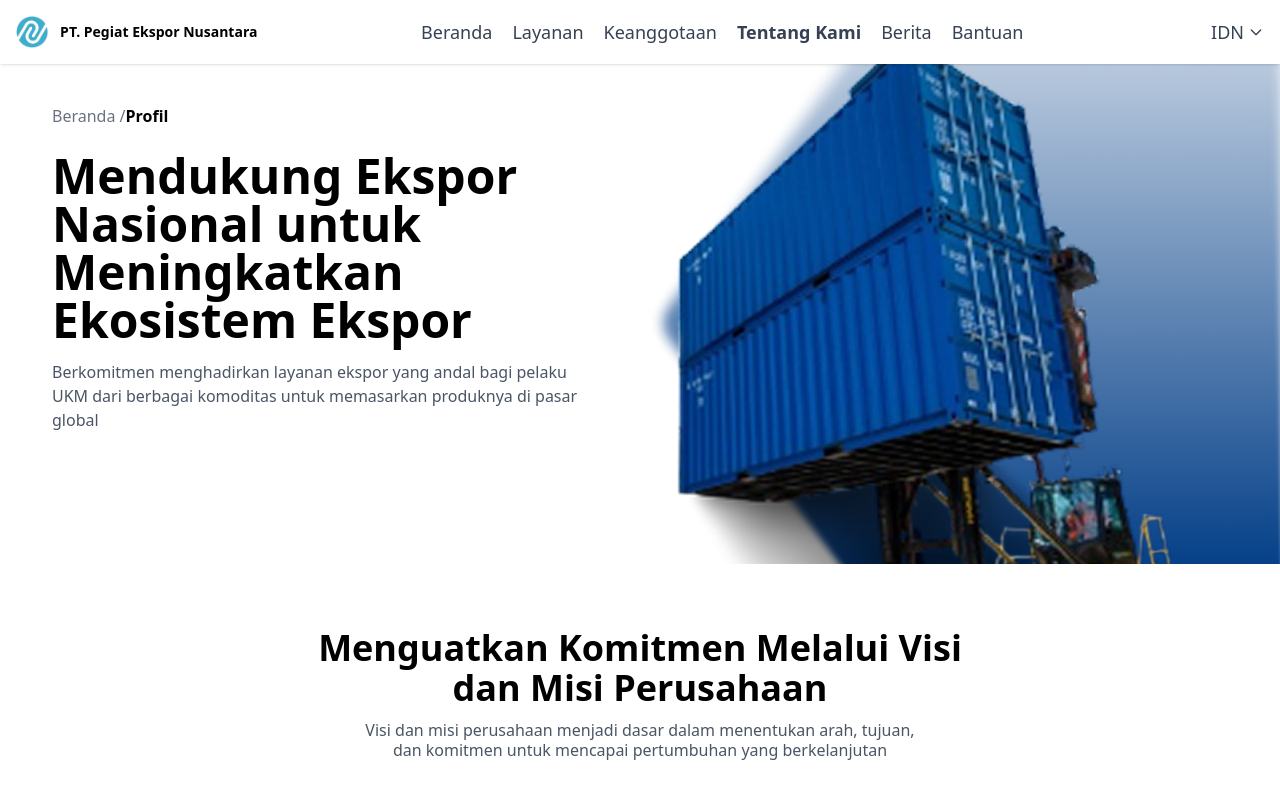
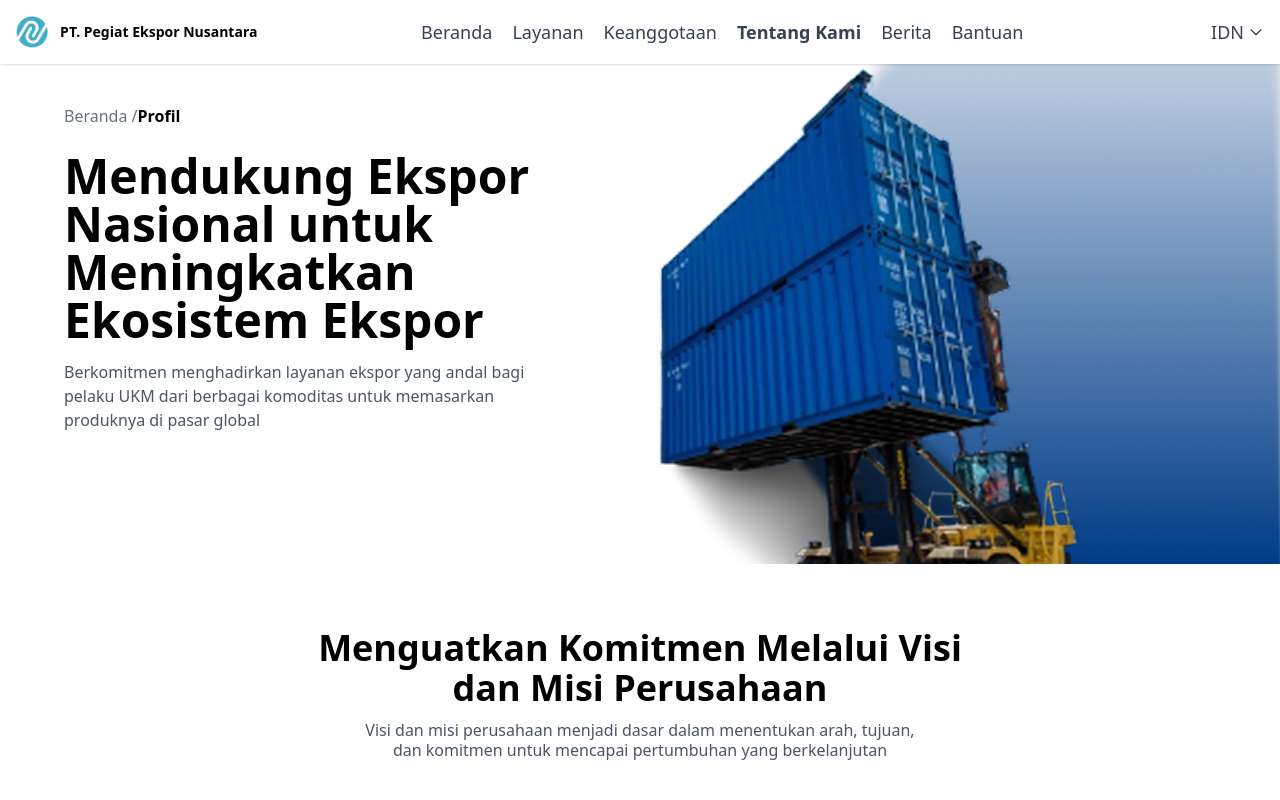
Before and after one commit to 23081010252/pens_website, a React (Vite) app: page / in a window 1280 px wide. Both pictures are taken after a click on the link "Tentang Kami". Shown: the top 800 px of the page. Built offline with nearby package versions, Linux system fonts and the light colour scheme.

Commit message:
Update Profil1.jsx

```diff
--- a/src/pages/Profil1.jsx
+++ b/src/pages/Profil1.jsx
@@ -1,7 +1,15 @@
+/**
+ * komponen halaman profil perusahaan yang menampilkan sejarah, visi-misi, dan pencapaian.
+ * menggunakan tata letak timeline vertikal untuk menampilkan perjalanan waktu (milestones).
+ * * @component
+ * @param {object} props - properti komponen.
+ * @param {function} props.setActivePage - fungsi untuk mengatur status halaman aktif dalam aplikasi.
+ */
+
 import { useTranslation } from "react-i18next";
+import CTASection from "../components/CTASection";
 
-// Data Milestone statis disederhanakan hanya untuk tahun dan nomor kartu,
-// karena I18N key untuk deskripsi dan judulnya sama untuk semua item.
+/** * data statis untuk mendefinisikan tahun dan nomor urut kartu pada bagian sejarah. */
 const milestonesData = [
   { tahun: "2015", card_number: 1 },
   { tahun: "2018", card_number: 2 },
@@ -10,30 +18,30 @@ const milestonesData = [
 ];
 
 export default function Profil1({ setActivePage }) {
-  // Gunakan hook useTranslation dan tentukan namespace 'profil'
+  /** * inisialisasi hook lokalisasi menggunakan namespace 'profil'. */
   const { t } = useTranslation("profil");
 
-  // Membagi data menjadi Kolom Kiri (indeks genap) dan Kolom Kanan (indeks ganjil)
-  const leftMilestones = milestonesData.filter((_, index) => index % 2 === 0); // Item 1 (2015), Item 3 (2020)
-  const rightCards = milestonesData.filter((_, index) => index % 2 !== 0); // Item 2 (2018), Item 4 (2023)
+  /** * memisahkan data milestones untuk kebutuhan rendering kolom kiri dan kanan secara spesifik. */
+  const leftMilestones = milestonesData.filter((_, index) => index % 2 === 0);
+  const rightCards = milestonesData.filter((_, index) => index % 2 !== 0);
 
-  /* --- KOMPONEN REUSABLE UNTUK MENJAGA KEBERSIHAN KODE --- */
+  /**
+   * sub-komponen untuk merender konten teks milestone di sisi kiri timeline.
+   * @param {object} data - objek data milestone tunggal.
+   * @param {number} index - indeks urutan item.
+   * @param {number} totalLeft - total jumlah item di kolom kiri.
+   */
+  const MilestoneLeft = ({ data, index, totalLeft }) => {
+    const isLastItem = index === totalLeft - 1;
+    const itemClassName = index < totalLeft - 1 ? "mb-64 md:mb-44" : "";
+    const itemMarginTop = index === 0 ? "mt-5" : "";
 
-  // Komponen untuk Milestone Kiri (Teks dan Tahun)
-  const MilestoneLeft = ({ data, index, totalLeft }) => {
-    // Tiga item kiri (2015, 2020) menggunakan margin bawah statis, kecuali item terakhir.
-    const isLastItem = index === totalLeft - 1;
-    // Menggunakan margin/jarak besar yang Anda berikan di desain awal
-    const itemClassName = index < totalLeft - 1 ? "mb-64 md:mb-44" : "";
-    const itemMarginTop = index === 0 ? "mt-5" : ""; // Margin atas untuk item 2015 sesuai desain
-
-    // Fungsi untuk mengurus navigasi (dipertahankan agar konsisten dengan SPA jika dipakai)
+    /** * fungsi internal untuk mengurus navigasi dan reset posisi scroll. */
     const handleNavigation = (pageIdentifier) => {
       window.scrollTo(0, 0);
       if (setActivePage) {
         setActivePage(pageIdentifier);
       } else {
-        // Fallback atau aksi default jika bukan SPA
         console.warn(`Navigasi ke halaman: ${pageIdentifier}`);
       }
     };
@@ -49,12 +57,15 @@ export default function Profil1({ setActivePage }) {
     );
   };
 
-  // Komponen untuk Card Milestone Kanan
+  /**
+   * sub-komponen untuk merender kartu informasi milestone di sisi kanan timeline.
+   * @param {object} data - objek data milestone tunggal.
+   * @param {number} index - indeks urutan kartu.
+   * @param {number} totalRight - total jumlah kartu di kolom kanan.
+   */
   const MilestoneRight = ({ data, index, totalRight }) => {
-    // Card 1, 2, 3 menggunakan pb-36. Card 4 menggunakan pb-28.
     const isLastItem = index === totalRight - 1;
     const cardPadding = isLastItem ? "pb-28" : "pb-36";
-    // Nomor kartu 1, 2, 3, 4 disesuaikan. Kita hanya merender kartu genap di sini.
 
     return (
       <div
@@ -80,11 +91,10 @@ export default function Profil1({ setActivePage }) {
 
   return (
     <div className="space-y-16">
-      {/* hero */}
+      {/** bagian hero yang mencakup navigasi breadcrumb dan ringkasan profil perusahaan */}
       <section>
-        <div className="grid grid-cols-2">
-          {/* text kiri */}
-          <div className="max-w-xl mx-auto pt-10 px-4 md:px-5">
+        <div className="grid grid-cols-2 gap-x-20">
+          <div className="max-w-lg mx-auto pt-10 px-5">
             <div className="mb-6 text-base">
               <button
                 onClick={() => handleNavigation("Beranda")}
@@ -106,8 +116,8 @@ export default function Profil1({ setActivePage }) {
               {t("hero_deskripsi")}
             </p>
           </div>
-          {/* gambar kanan */}
-          <div className="relative flex justify-center items-center w-full h-auto md:h-[500px] overflow-hidden">
+          {/** visual hero dengan komposisi gambar latar dan gambar */}
+          <div className="relative flex w-full h-auto md:h-[500px]">
             <img
               src="image 6.png"
               alt=""
@@ -116,14 +126,15 @@ export default function Profil1({ setActivePage }) {
             <img
               src="image 2.png"
               alt=""
-              className="z-10 w-auto h-full sm:h-80 md:h-[600px] md:-translate-x-10"
+              className="z-10 w-auto h-full md:-translate-x-10"
             />
           </div>
         </div>
       </section>
-      {/* konten */}
+
+      {/** bagian konten untuk menyajikan nilai-nilai inti, visi, dan misi perusahaan */}
       <section className="space-y-16 mb-3">
-        {/* profil perusahaan */}
+        {/** profil perusahaan yang menjelaskan mengenai identitas organisasi */}
         <div className="relative max-w-6xl mx-auto px-4 space-y-10">
           <div className="flex items-center justify-center max-w-screen">
             <div className="max-w-6xl text-center leading-tight space-y-3">
@@ -136,7 +147,7 @@ export default function Profil1({ setActivePage }) {
             </div>
           </div>
           <div className="grid grid-cols-2 gap-2 max-w-4xl mx-auto">
-            {/* text kiri: Nilai & Visi */}
+            {/** daftar nilai-nilai perusahaan dan visi perusahaan */}
             <div className="flex flex-col gap-2">
               <div className="bg-white rounded-2xl shadow-[inset_-3px_0_1px_rgba(0,0,0,0.3)] p-6 pb-28">
                 <h3 className="font-semibold text-xl">{t("nilai_judul")} </h3>
@@ -173,7 +184,7 @@ export default function Profil1({ setActivePage }) {
                 <p className="text-gray-700 mt-2">{t("visi_deskripsi")}</p>
               </div>
             </div>
-            {/* text kanan: Gambar & Misi */}
+            {/** memadukan aset visual (gambar) dengan daftar misi perusahaan */}
             <div className="flex flex-col gap-2">
               <img
                 src="image 1.png"
@@ -214,7 +225,7 @@ export default function Profil1({ setActivePage }) {
           </div>
         </div>
 
-        {/* sejarah perusahaan (Milestone Timeline) */}
+        {/** sejarah perusahaan yang mencakup implementasi timeline */}
         <div className="relative max-w-6xl mx-auto px-4 space-y-10">
           <div className="flex items-center justify-center max-w-screen">
             <div className="max-w-6xl text-center leading-tight space-y-3">
@@ -227,9 +238,9 @@ export default function Profil1({ setActivePage }) {
             </div>
           </div>
           <div className="grid grid-cols-[1fr_0.1fr_1fr] max-w-4xl mx-auto gap-8">
-            {/* Kolom kiri (Milestone genap: 2015, 2020) */}
+            {/** label tahun dan judul milestone perusahaan */}
             <div className="flex flex-col text-right">
-              {/* Kami menggunakan 4 item untuk mereplikasi struktur dari desain asli */}
+              {/** item 1 */}
               <div className="mt-5 mb-64 md:mb-38">
                 <h1 className="font-semibold text-5xl mb-5">
                   {milestonesData[0].tahun}
@@ -241,6 +252,7 @@ export default function Profil1({ setActivePage }) {
                   {t("sejarah_milestone_deskripsi")}
                 </p>
               </div>
+              {/** item 2 */}
               <div className="mb-64 md:mb-38">
                 <h1 className="font-semibold text-5xl mb-5">
                   {milestonesData[1].tahun}
@@ -252,6 +264,7 @@ export default function Profil1({ setActivePage }) {
                   {t("sejarah_milestone_deskripsi")}
                 </p>
               </div>
+              {/** item 3 */}
               <div className="mb-64 md:mb-38">
                 <h1 className="font-semibold text-5xl mb-5">
                   {milestonesData[2].tahun}
@@ -263,6 +276,7 @@ export default function Profil1({ setActivePage }) {
                   {t("sejarah_milestone_deskripsi")}
                 </p>
               </div>
+              {/** item 4 */}
               <div>
                 <h1 className="font-semibold text-5xl mb-5">
                   {milestonesData[3].tahun}
@@ -276,11 +290,11 @@ export default function Profil1({ setActivePage }) {
               </div>
             </div>
 
-            {/* garis vertikal (Timeline Line) DENGAN GARIS HORIZONTAL SEBAGAI MARKER */}
+            {/** garis vertikal dengan elemen visual yang membatasi timeline dengan marker penanda (tick) */}
             <div className="relative flex justify-center">
-              {/* Garis Vertikal */}
+              {/** garis latar belakang */}
               <div className="absolute top-0 bottom-0 w-0.5 bg-gray-300 z-0" />
-              {/* Marker Garis Horizontal */}
+              {/** sekumpulan marker hitam untuk menandai titik waktu tertentu pada garis */}
               <div className="space-y-50">
                 {" "}
                 <div className="absolute top-7 bottom-0 w-0.5 h-50 bg-black z-10"></div>
@@ -290,9 +304,9 @@ export default function Profil1({ setActivePage }) {
               </div>
             </div>
 
-            {/* Kolom kanan (Card Milestone) */}
+            {/** kolom kanan yang memuat card informasi dengan angka urutan di latar belakang */}
             <div className="flex flex-col justify-between space-y-4">
-              {/* card 1 */}
+              {/** milestone 1 */}
               <div className="relative bg-white rounded-2xl shadow-[inset_3px_0_1px_rgba(0,0,0,0.3)] p-6 pb-36">
                 <h6 className="relative font-semibold text-xl z-10">
                   {t("sejarah_card_judul", { replace: { "\n": "\n" } })}
@@ -304,7 +318,7 @@ export default function Profil1({ setActivePage }) {
                   1
                 </p>
               </div>
-              {/* card 2 */}
+              {/** milestone 2 */}
               <div className="relative bg-white rounded-2xl shadow-[inset_3px_0_1px_rgba(0,0,0,0.3)] p-6 pb-36">
                 <h6 className="relative font-semibold text-xl z-10">
                   {t("sejarah_card_judul", { replace: { "\n": "\n" } })}
@@ -316,7 +330,7 @@ export default function Profil1({ setActivePage }) {
                   2
                 </p>
               </div>
-              {/* card 3 */}
+              {/** milestone 3 */}
               <div className="relative bg-white rounded-2xl shadow-[inset_3px_0_1px_rgba(0,0,0,0.3)] p-6 pb-36">
                 <h6 className="relative font-semibold text-xl z-10">
                   {t("sejarah_card_judul", { replace: { "\n": "\n" } })}
@@ -328,7 +342,7 @@ export default function Profil1({ setActivePage }) {
                   3
                 </p>
               </div>
-              {/* card 4 */}
+              {/** milestone 4 */}
               <div className="relative bg-white rounded-2xl shadow-[inset_3px_0_1px_rgba(0,0,0,0.3)] p-6 pb-28">
                 <h6 className="relative font-semibold text-xl z-10">
                   {t("sejarah_card_judul", { replace: { "\n": "\n" } })}
@@ -344,14 +358,12 @@ export default function Profil1({ setActivePage }) {
           </div>
         </div>
 
-        {/* struktur perusahaan */}
+        {/** struktur perusahaan yang menampilkan bagan organisasi dalam format gambar */}
         <div className="relative max-w-6xl mx-auto px-4 space-y-10">
           <div className="flex items-center justify-center max-w-screen">
             <div className="max-w-6xl text-center leading-tight space-y-3">
               <h2 className="text-4xl max-w-2xl font-semibold mx-auto">
                 {t("struktur_judul")}
-                <br />
-                PT Pegiat Ekspor Nusantara
               </h2>
               <p className="text-gray-600 max-w-xl mx-auto">
                 {t("struktur_deskripsi")}
@@ -362,7 +374,8 @@ export default function Profil1({ setActivePage }) {
             <img src="image 1.png" className="rounded-2xl" alt="" />
           </div>
         </div>
-        {/* pencapian perusahaan */}
+
+        {/** pencapaian perusahaan yang memuat galeri horizontal (carousel) untuk menampilkan sertifikat atau pencapaian perusahaan */}
         <div className="relative max-w-6xl mx-auto px-4 space-y-10">
           <div className="flex items-center justify-center max-w-screen">
             <div className="max-w-6xl text-center leading-tight space-y-3">
@@ -380,6 +393,7 @@ export default function Profil1({ setActivePage }) {
             className="flex gap-4 items-end overflow-x-auto p-2"
             style={{ scrollbarWidth: "none", msOverflowStyle: "none" }}
           >
+            {/** card 1 */}
             <div className="relative max-w-72 shrink-0">
               <img
                 src="image 1.png"
@@ -392,6 +406,7 @@ export default function Profil1({ setActivePage }) {
                 </h2>
               </div>
             </div>
+            {/** card 2 */}
             <div className="flex flex-col max-w-72 shrink-0">
               <div className="relative text-blue-950">
                 <h2 className="text-9xl font-bold">2025</h2>
@@ -409,6 +424,7 @@ export default function Profil1({ setActivePage }) {
                 </div>
               </div>
             </div>
+            {/** card 3 */}
             <div className="relative max-w-72 shrink-0">
               <img
                 src="image 1.png"
@@ -421,6 +437,7 @@ export default function Profil1({ setActivePage }) {
                 </h2>
               </div>
             </div>
+            {/** card 4 */}
             <div className="relative max-w-72 shrink-0">
               <img
                 src="image 1.png"
@@ -435,7 +452,8 @@ export default function Profil1({ setActivePage }) {
             </div>
           </div>
         </div>
-        {/* pencapian perusahaan */}
+
+        {/** komitmen perusahaan pada bagian akhir yang menampilkan komitmen perusahaan */}
         <div className="relative max-w-6xl mx-auto px-4 space-y-10">
           <div className="flex items-center justify-center max-w-screen">
             <div className="max-w-6xl text-center leading-tight space-y-3">
@@ -448,9 +466,9 @@ export default function Profil1({ setActivePage }) {
             </div>
           </div>
           <div className="grid grid-cols-2 gap-10 items-center">
-            {/* kolom kiri */}
+            {/** bentuk komitmen organisasi. */}
             <div className="relative space-y-4">
-              {/* item 1 */}
+              {/** item 1 */}
               <div className="border-l-2 border-gray-400">
                 <div className="relative pl-6 py-4 rounded-lg cursor-pointer transition-all duration-300 hover:bg-blue-50 group">
                   <div className="absolute left-0 top-0 h-full w-[3px] bg-transparent rounded-full transition-all duration-300 group-hover:bg-blue-900" />
@@ -462,7 +480,7 @@ export default function Profil1({ setActivePage }) {
                   </p>
                 </div>
               </div>
-              {/* item 2 */}
+              {/** item 2 */}
               <div className="border-l-2 border-gray-400">
                 <div className="relative pl-6 py-4 rounded-lg cursor-pointer transition-all duration-300 hover:bg-blue-50 group">
                   <div className="absolute left-0 top-0 h-full w-[3px] bg-transparent rounded-full transition-all duration-300 group-hover:bg-blue-900" />
@@ -474,7 +492,7 @@ export default function Profil1({ setActivePage }) {
                   </p>
                 </div>
               </div>
-              {/* item 3 */}
+              {/** item 3 */}
               <div className="border-l-2 border-gray-400">
                 <div className="relative pl-6 py-4 rounded-lg cursor-pointer transition-all duration-300 hover:bg-blue-50 group">
                   <div className="absolute left-0 top-0 h-full w-[3px] bg-transparent rounded-full transition-all duration-300 group-hover:bg-blue-900" />
@@ -487,7 +505,7 @@ export default function Profil1({ setActivePage }) {
                 </div>
               </div>
             </div>
-            {/* Bagian kanan */}
+            {/** bagian kanan yang memuat visualisasi menggunakan tumpukan gambar (layered images) */}
             <div className="relative">
               <img
                 src="image 8.png"
@@ -504,6 +522,7 @@ export default function Profil1({ setActivePage }) {
             </div>
           </div>
         </div>
+        <CTASection />
       </section>
     </div>
   );
```
